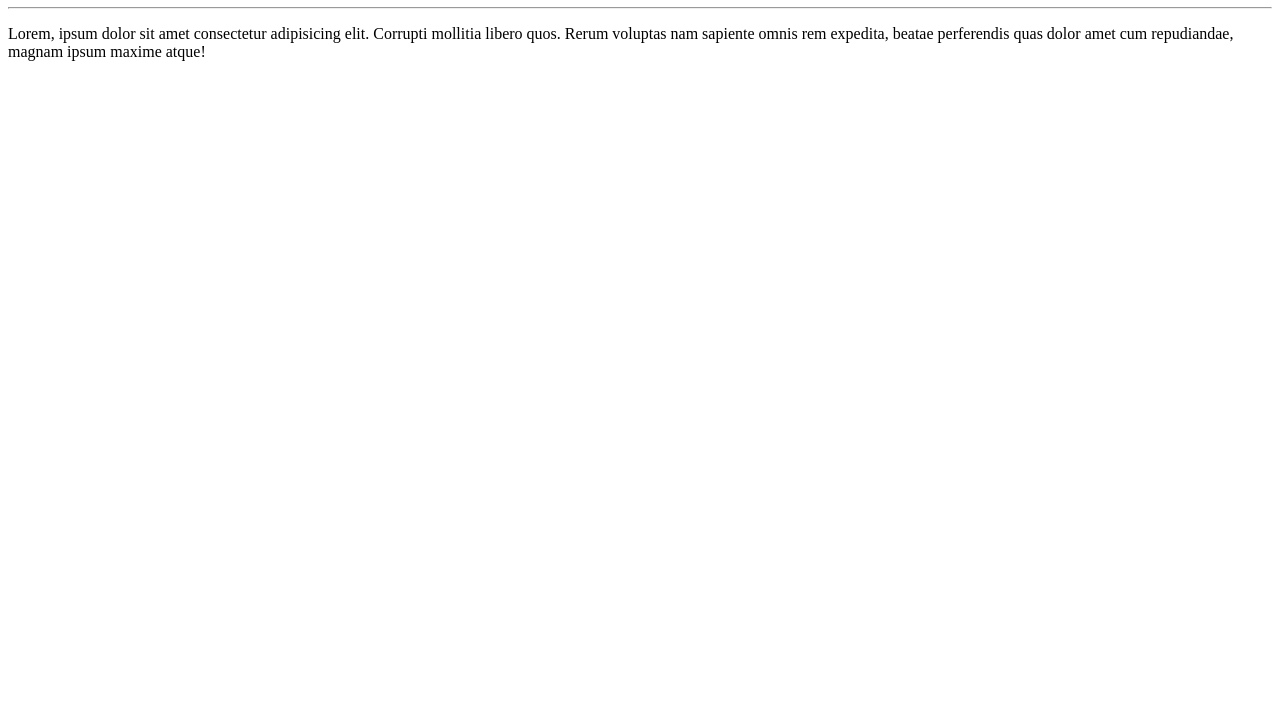
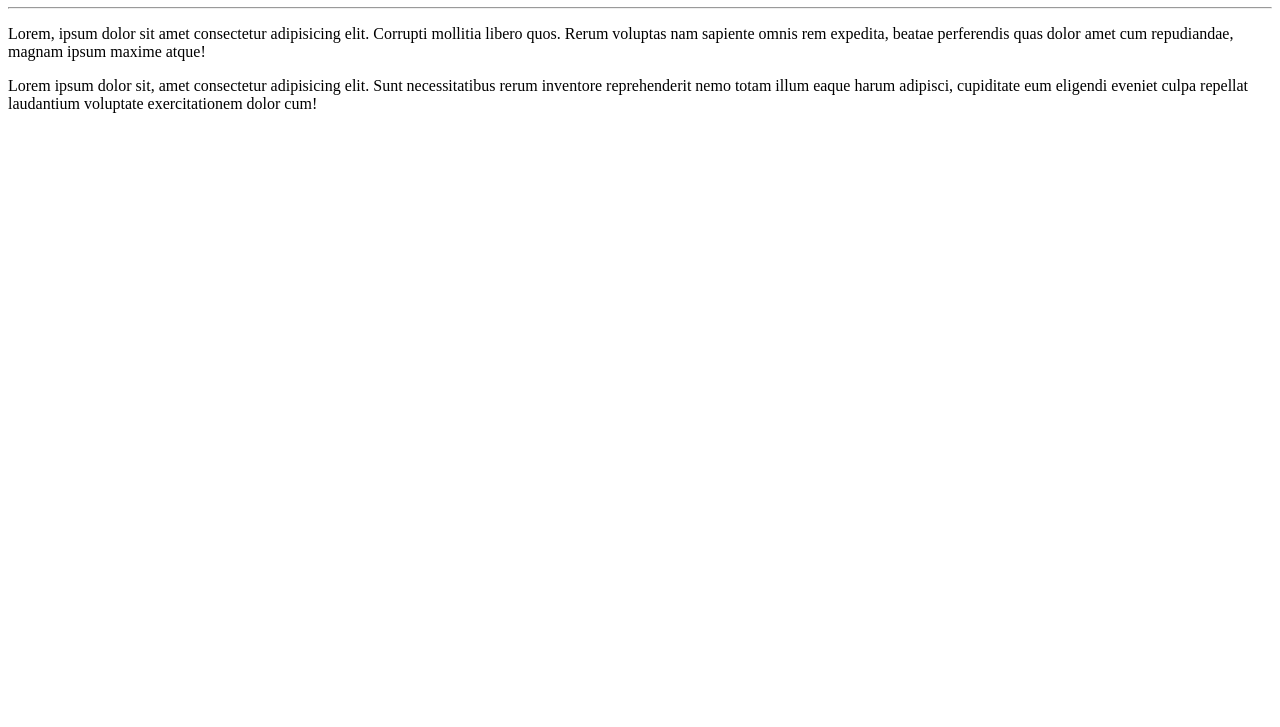
Before and after one commit to AgnesChristine2510/Ola-mundo, a plain HTML site: page Site exemplo/index.html in a window 1280 px wide. Shown: the part 73-800 px from the top of the page. Drawn offline with Linux system fonts and the light colour scheme.

Commit message:
adicionei um paragrafo

```diff
--- a/Site exemplo/index.html
+++ b/Site exemplo/index.html
@@ -9,5 +9,6 @@
   <h1>Olá, Mundo!</h1>
   <hr>
   <p>Lorem, ipsum dolor sit amet consectetur adipisicing elit. Corrupti mollitia libero quos. Rerum voluptas nam sapiente omnis rem expedita, beatae perferendis quas dolor amet cum repudiandae, magnam ipsum maxime atque!</p>
+  <p>Lorem ipsum dolor sit, amet consectetur adipisicing elit. Sunt necessitatibus rerum inventore reprehenderit nemo totam illum eaque harum adipisci, cupiditate eum eligendi eveniet culpa repellat laudantium voluptate exercitationem dolor cum!</p>
 </body>
 </html>
```
